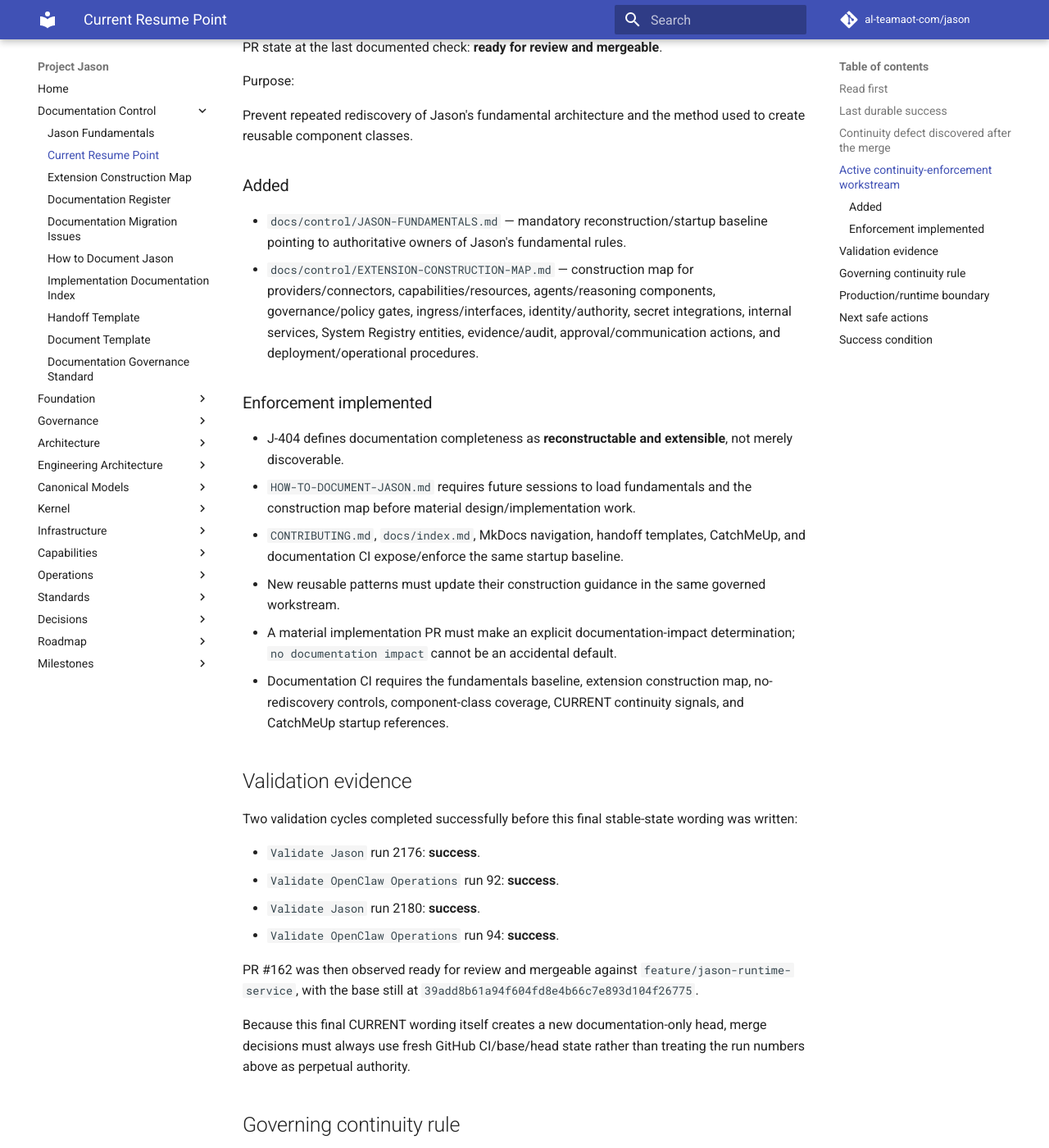
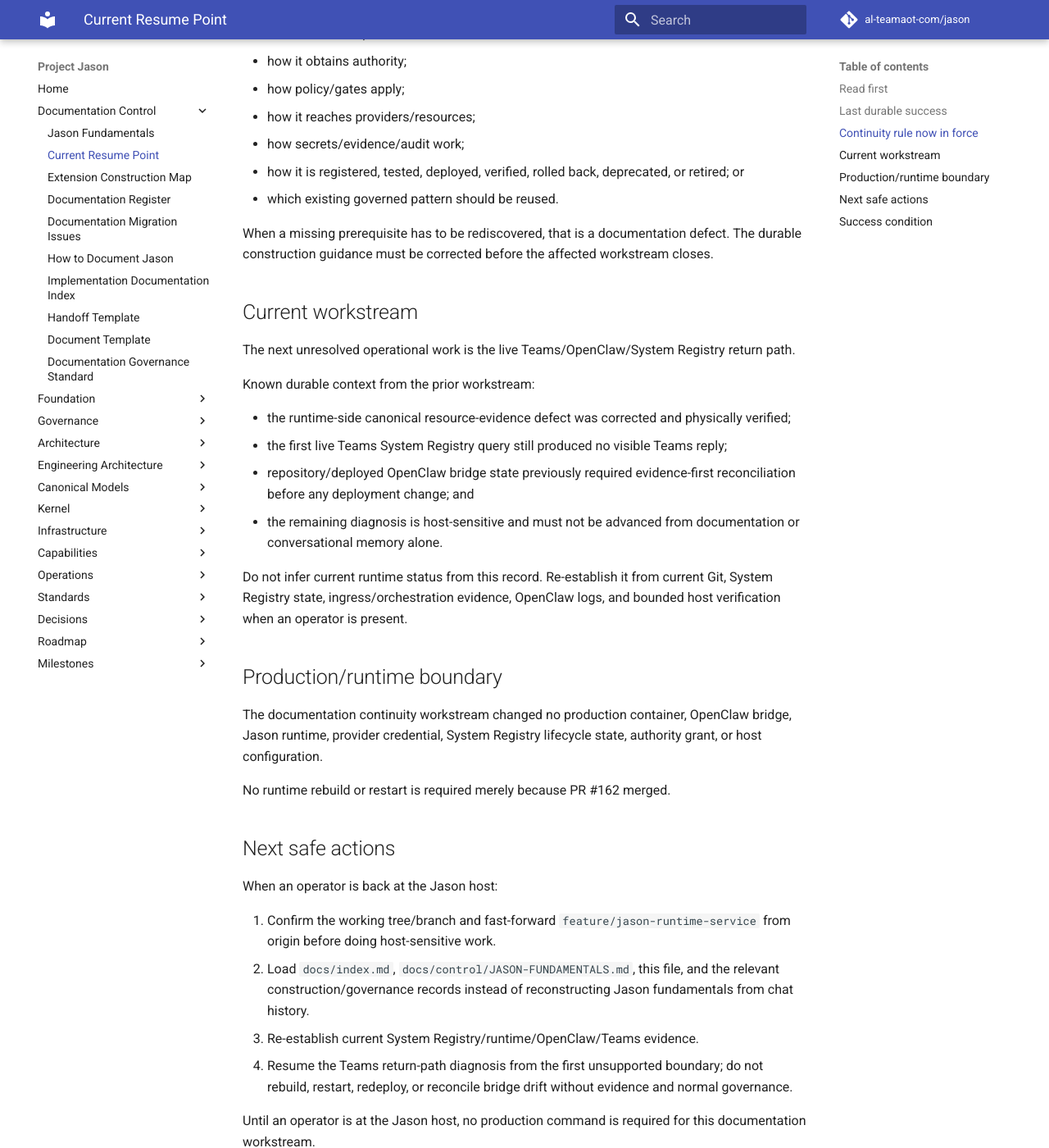
Before and after one commit to al-teamaot-com/jason, an MkDocs documentation site: the page built from docs/control/CURRENT.md, in a window 1280 px wide and 1400 px high, scrolled down 1822 px. Shown: the whole window at 82% size. Built offline with MkDocs 1.6.1 and Material for MkDocs 9.7.7, drawn with Linux system fonts in a browser that asks for light colours; comment, search, counter and statistics services are not loaded; some of the changed text lies outside the part shown.

Commit message:
Close continuity workstream after PR 162 merge

```diff
--- a/docs/control/CURRENT.md
+++ b/docs/control/CURRENT.md
@@ -1,7 +1,7 @@
 # Project Jason — Current Resume Point
 
 **Updated:** 2026-08-12
-**Status:** Continuity-enforcement follow-up is implemented on PR #162 and is ready for review. Before merge, recheck the current PR head, base branch, mergeability, and CI; do not rely on a stored validation snapshot.
+**Status:** Fundamentals/extension continuity enforcement is merged and complete. The next actual workstream is host-sensitive Teams/OpenClaw/System Registry return-path diagnosis and must resume only from fresh repository, System Registry, ingress/orchestration, and host evidence.
 **Canonical purpose:** Human-readable resume point for current work. Production/runtime facts must still be established from current Git, the System Registry, and fresh host evidence when required.
 
 ## Read first
@@ -21,68 +21,29 @@
 
 ## Last durable success
 
-PR #161 — **Standardize Project Jason documentation control plane** — was merged into `feature/jason-runtime-service` on 2026-08-12.
+PR #162 — **Enforce Jason fundamentals and extension continuity** — was merged into `feature/jason-runtime-service` on 2026-08-12 at merge commit:
 
-The target branch was observed at GitHub-verified merge commit:
+`c6ec6004b7b4d54e6f15dee4fb6138cf21d2eb6d`
 
-`39add8b61a94f604fd8e4b66c7e893d104f26775`
+Immediately before merge, the actual PR head `757732e0dbd812bb3bef1dd8d97a9f0a2096d533` was revalidated against the unchanged target base `39add8b61a94f604fd8e4b66c7e893d104f26775`:
 
-That merge established `docs/` as Jason's single human-facing documentation control plane, J-404 documentation governance, J-405 platform-integrity/boundary enforcement, documentation path/control validation, operations/evidence classification, and the canonical current-work mechanism.
+- `Validate Jason` run 2184: **success**.
+- `Validate OpenClaw Operations` run 96: **success**.
+- PR #162: **mergeable**.
 
-Refetch Git before relying on this SHA for any future write or deployment decision.
+The merge established:
 
-## Continuity defect discovered after the merge
+- `docs/control/JASON-FUNDAMENTALS.md` as the mandatory reconstruction/startup baseline;
+- `docs/control/EXTENSION-CONSTRUCTION-MAP.md` as the reusable component-class construction map;
+- J-404 documentation completeness as reconstructable **and extensible**;
+- explicit documentation-impact determination for material implementation work;
+- required construction-guidance updates when a reusable pattern changes;
+- startup/handoff/CatchMeUp references to the fundamentals and construction map; and
+- CI enforcement so these controls cannot silently disappear.
 
-Immediately after the documentation-control merge, the canonical `CURRENT.md` still described PR #161 as an active draft/future merge. That was stale and could have sent a future session backward into already-completed work.
+Refetch Git before relying on any stored SHA for a future write or deployment decision.
 
-The broader documentation was discoverable, but the acceptance criteria also did not strongly require future sessions to load Jason's fundamentals and existing construction patterns before proposing new implementation work.
-
-This is being treated as a documentation-control defect, not as a request to remember better next time.
-
-## Active continuity-enforcement workstream
-
-Branch:
-
-`docs/fundamentals-enforcement-2026-08-12`
-
-Pull request:
-
-`#162 — Enforce Jason fundamentals and extension continuity`
-
-PR state at the last documented check: **ready for review and mergeable**.
-
-Purpose:
-
-Prevent repeated rediscovery of Jason's fundamental architecture and the method used to create reusable component classes.
-
-### Added
-
-- `docs/control/JASON-FUNDAMENTALS.md` — mandatory reconstruction/startup baseline pointing to authoritative owners of Jason's fundamental rules.
-- `docs/control/EXTENSION-CONSTRUCTION-MAP.md` — construction map for providers/connectors, capabilities/resources, agents/reasoning components, governance/policy gates, ingress/interfaces, identity/authority, secret integrations, internal services, System Registry entities, evidence/audit, approval/communication actions, and deployment/operational procedures.
-
-### Enforcement implemented
-
-- J-404 defines documentation completeness as **reconstructable and extensible**, not merely discoverable.
-- `HOW-TO-DOCUMENT-JASON.md` requires future sessions to load fundamentals and the construction map before material design/implementation work.
-- `CONTRIBUTING.md`, `docs/index.md`, MkDocs navigation, handoff templates, CatchMeUp, and documentation CI expose/enforce the same startup baseline.
-- New reusable patterns must update their construction guidance in the same governed workstream.
-- A material implementation PR must make an explicit documentation-impact determination; `no documentation impact` cannot be an accidental default.
-- Documentation CI requires the fundamentals baseline, extension construction map, no-rediscovery controls, component-class coverage, CURRENT continuity signals, and CatchMeUp startup references.
-
-## Validation evidence
-
-Two validation cycles completed successfully before this final stable-state wording was written:
-
-- `Validate Jason` run 2176: **success**.
-- `Validate OpenClaw Operations` run 92: **success**.
-- `Validate Jason` run 2180: **success**.
-- `Validate OpenClaw Operations` run 94: **success**.
-
-PR #162 was then observed ready for review and mergeable against `feature/jason-runtime-service`, with the base still at `39add8b61a94f604fd8e4b66c7e893d104f26775`.
-
-Because this final CURRENT wording itself creates a new documentation-only head, merge decisions must always use fresh GitHub CI/base/head state rather than treating the run numbers above as perpetual authority.
-
-## Governing continuity rule
+## Continuity rule now in force
 
 A Jason workstream is not complete if a future competent human or AI must rediscover from code archaeology or conversation history:
 
@@ -95,23 +56,38 @@
 - how it is registered, tested, deployed, verified, rolled back, deprecated, or retired; or
 - which existing governed pattern should be reused.
 
-When a missing prerequisite has to be rediscovered, that is a documentation defect and the durable construction guidance must be corrected before the workstream closes.
+When a missing prerequisite has to be rediscovered, that is a documentation defect. The durable construction guidance must be corrected before the affected workstream closes.
+
+## Current workstream
+
+The next unresolved operational work is the live Teams/OpenClaw/System Registry return path.
+
+Known durable context from the prior workstream:
+
+- the runtime-side canonical resource-evidence defect was corrected and physically verified;
+- the first live Teams System Registry query still produced no visible Teams reply;
+- repository/deployed OpenClaw bridge state previously required evidence-first reconciliation before any deployment change; and
+- the remaining diagnosis is host-sensitive and must not be advanced from documentation or conversational memory alone.
+
+Do not infer current runtime status from this record. Re-establish it from current Git, System Registry state, ingress/orchestration evidence, OpenClaw logs, and bounded host verification when an operator is present.
 
 ## Production/runtime boundary
 
-This documentation workstream does **not** claim or modify current production runtime state.
+The documentation continuity workstream changed no production container, OpenClaw bridge, Jason runtime, provider credential, System Registry lifecycle state, authority grant, or host configuration.
 
-No production container, OpenClaw bridge, Jason runtime, provider credential, System Registry lifecycle state, authority grant, or host configuration is changed by this workstream.
-
-The prior live Teams/System Registry troubleshooting remains host-sensitive. Resume it only from fresh Git, ingress/orchestration evidence, and System Registry/host verification when an operator is present.
+No runtime rebuild or restart is required merely because PR #162 merged.
 
 ## Next safe actions
 
-1. Before merging PR #162, refetch its current head, `feature/jason-runtime-service`, mergeability, and CI status.
-2. Merge only on current green/reconciled evidence and an explicit merge decision.
-3. After merge, advance `CURRENT.md` to the next actual workstream rather than leaving PR #162 described as active.
-4. When host work resumes, load canonical fundamentals/construction guidance before returning to live Teams return-path diagnosis.
+When an operator is back at the Jason host:
+
+1. Confirm the working tree/branch and fast-forward `feature/jason-runtime-service` from origin before doing host-sensitive work.
+2. Load `docs/index.md`, `docs/control/JASON-FUNDAMENTALS.md`, this file, and the relevant construction/governance records instead of reconstructing Jason fundamentals from chat history.
+3. Re-establish current System Registry/runtime/OpenClaw/Teams evidence.
+4. Resume the Teams return-path diagnosis from the first unsupported boundary; do not rebuild, restart, redeploy, or reconcile bridge drift without evidence and normal governance.
+
+Until an operator is at the Jason host, no production command is required for this documentation workstream.
 
 ## Success condition
 
-This workstream is complete when a future session can begin from `docs/index.md` → `JASON-FUNDAMENTALS.md` → `CURRENT.md` → `EXTENSION-CONSTRUCTION-MAP.md`, locate authoritative records for a component class, and extend Jason without re-deriving its fundamental architecture from previous chats or reverse-engineering existing code.
+The continuity workstream is complete. Ongoing success means future work can start from the canonical fundamentals and construction map, reuse existing component patterns, and continue from evidence-supported operational state without rediscovering how Jason was built.
```
